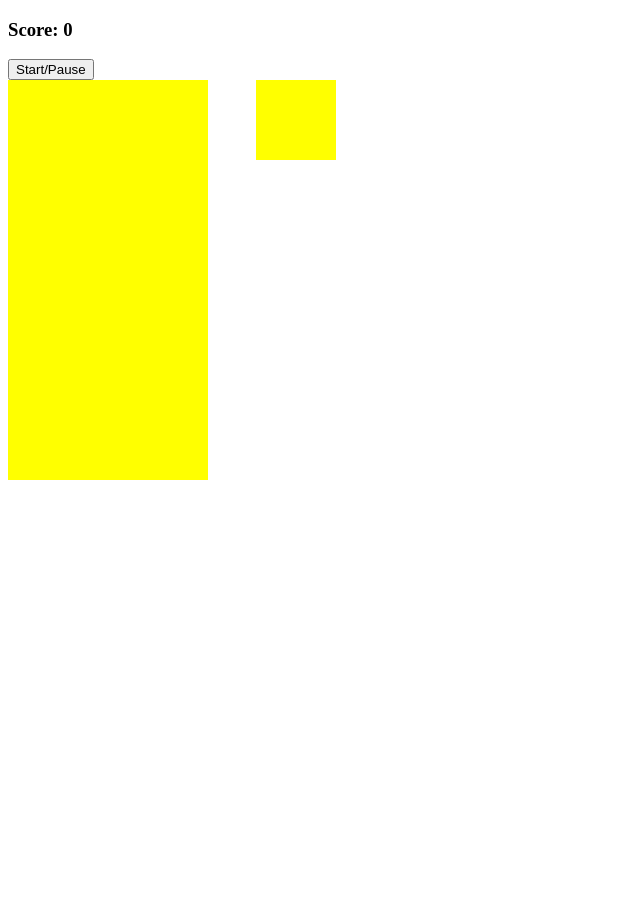
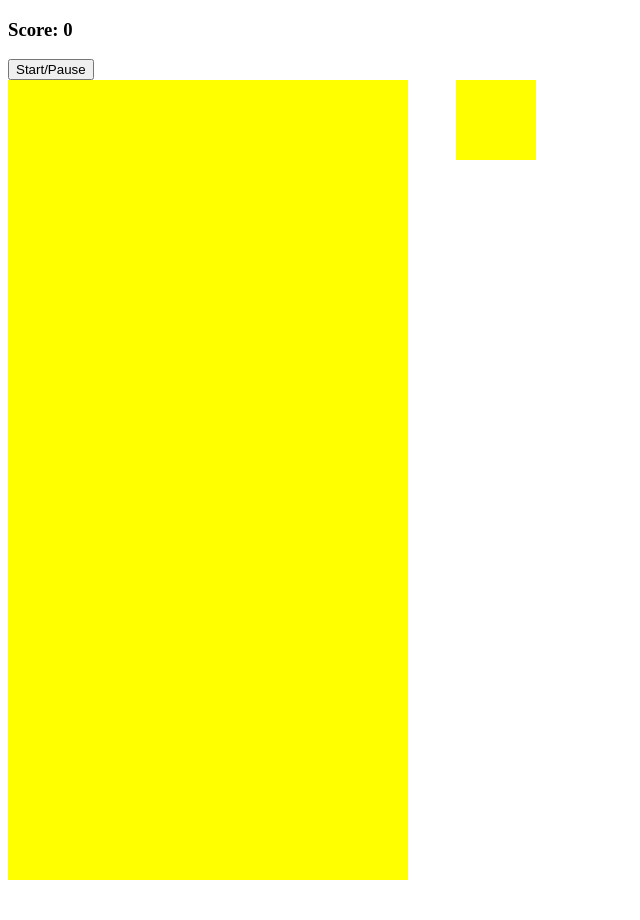
Before and after one commit to MayhemCaldera/Tetris, a plain HTML site: page index.html in a window 1280 px wide. Shown: the whole page, without its empty margins (0-640 px from the left). Before the commit the page ends 800 px from the top, so only its background shows below. Drawn offline with Linux system fonts and the light colour scheme.

Commit message:
changed playfield size

```diff
--- a/style.css
+++ b/style.css
@@ -5,14 +5,14 @@
 .grid {
   display: flex;
   flex-wrap: wrap;
-  width: 200px;
-  height: 400px;
+  width: 400px;
+  height: 800px;
   background-color: yellow;
 }
 
 .grid div {
-  height: 20px;
-  width: 20px;
+  height: 40px;
+  width: 40px;
   /* background-color: red; */
 }
 
```
